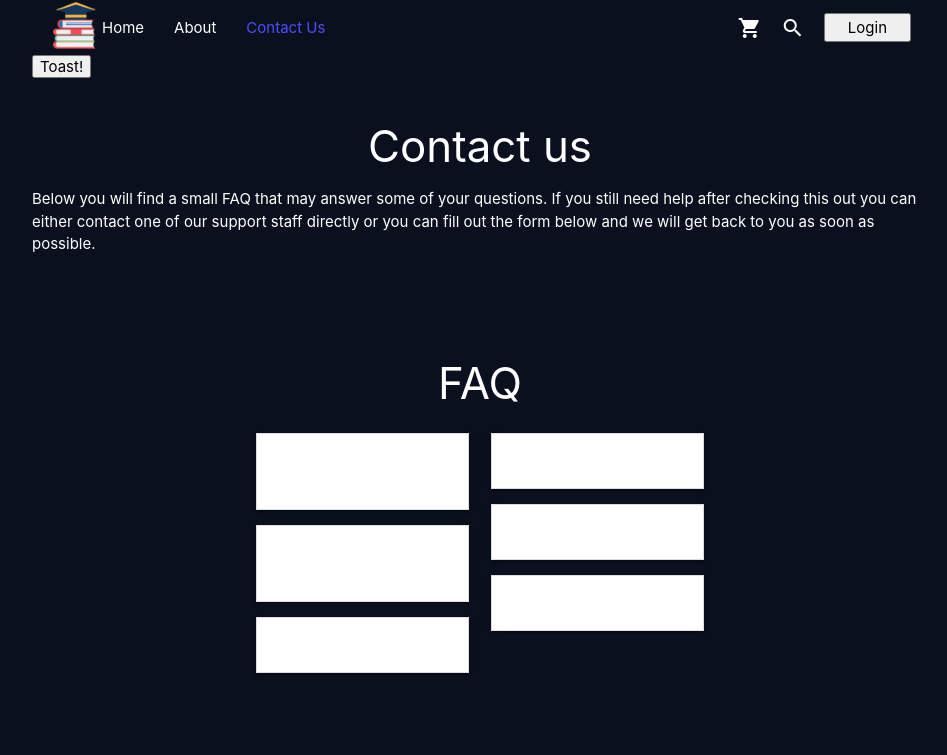
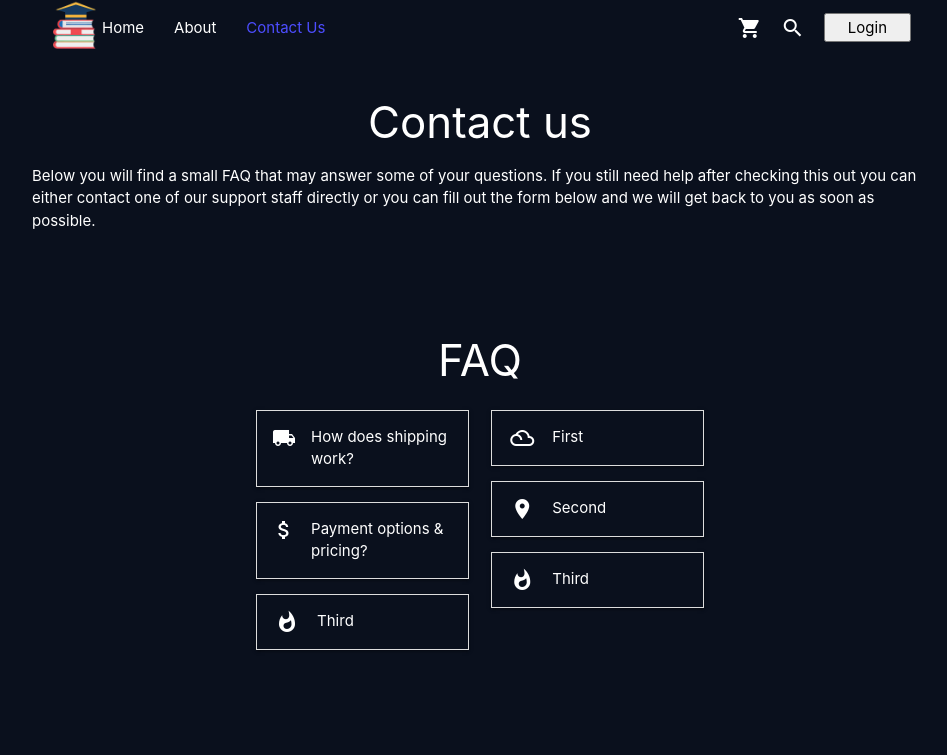
Before and after one commit to JonasSkjodt/bookit, a React (Create React App) app in the folder client/: page /contact in a window 1280 px wide. Shown: the top 755 px of the page, without its empty margins (160-1107 px from the left). Built offline with nearby package versions, Linux system fonts and the light colour scheme; grey boxes are pictures that could not be loaded.

Commit message:
clean up contact

```diff
--- a/client/src/pages/contact.css
+++ b/client/src/pages/contact.css
@@ -6,7 +6,9 @@
 .spacer {
     min-height: 10%;
 }
-
+.collapsible-header {
+    background: transparent;
+}
 .employees {
     width: 100%;
     margin-left: 10%;
--- a/client/src/pages/contact.js
+++ b/client/src/pages/contact.js
@@ -8,10 +8,6 @@ import 'react-toastify/dist/ReactToastify.css';
 const Contact = () => {
 return (
 	<div className="container">
-
-
-<button onClick={() => toast('I am a toast')}>Toast!</button>
-<ToastContainer />
 
 
 
@@ -131,8 +127,8 @@ return (
       <div className="row">
         <div className="input-field col s6">
           <i className="material-icons prefix">mode_edit</i>
-          <textarea id="icon_prefix2" className="materialize-textarea white-text"></textarea>
-          <label htmlFor="icon_prefix2">Subject</label>
+          <textarea id="icon_prefix3" className="materialize-textarea white-text"></textarea>
+          <label htmlFor="icon_prefix3">Subject</label>
         </div>
       </div>
 	  <div className="row">
@@ -142,10 +138,12 @@ return (
         </div>
       </div>
     </form>
-    {/*TODO this doesn't work because materialize is a good framework :) onClick="M.toast({html: 'Thank you for your inquiry. We will get back to you as soon as possible'})" */}
-    <button className="btn waves-effect waves-light" type="submit" name="action">Submit
+
+    <button onClick={() => toast('Thank you for your inquiry. We will get back to you as soon as possible')} className="btn waves-effect waves-light" type="submit" name="action">Submit
     <i className="material-icons right">send</i>
-  </button>
+    </button>
+    <ToastContainer />
+
   </div>
 	</div>
 );
```
